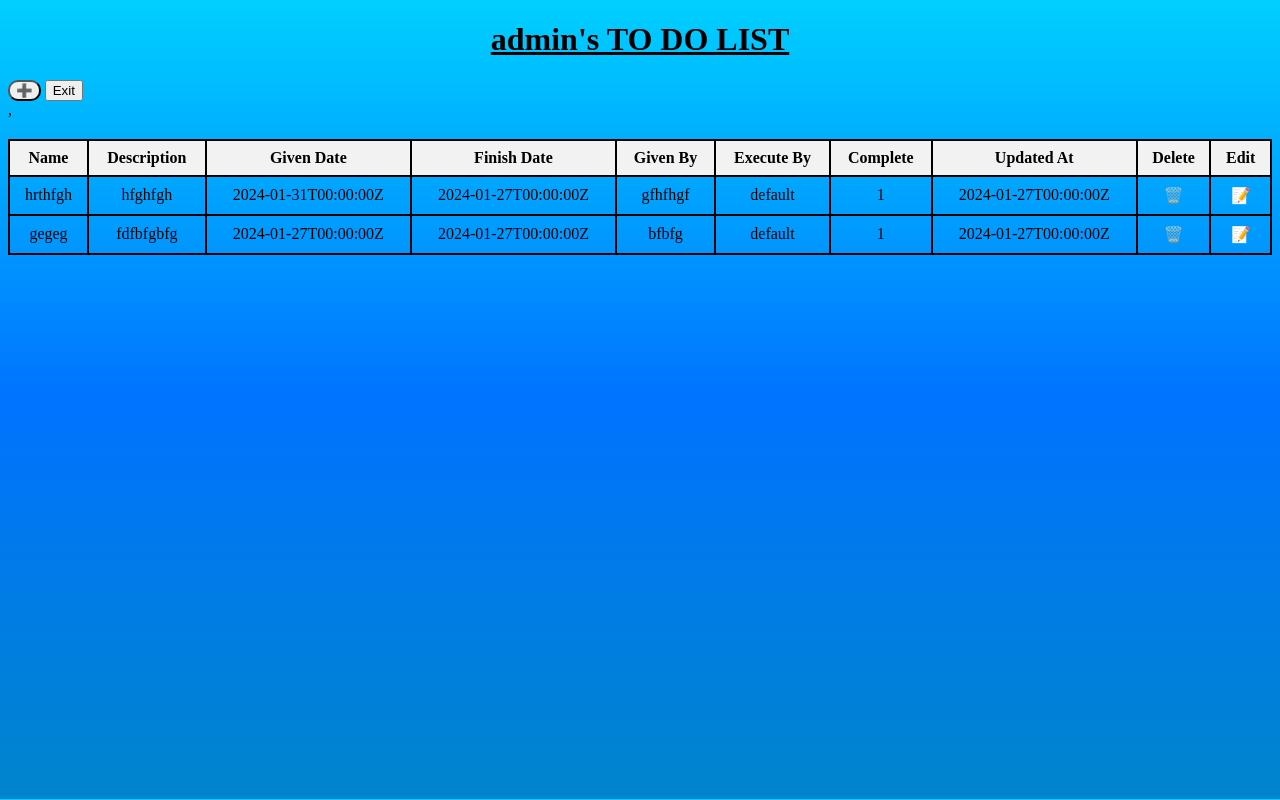
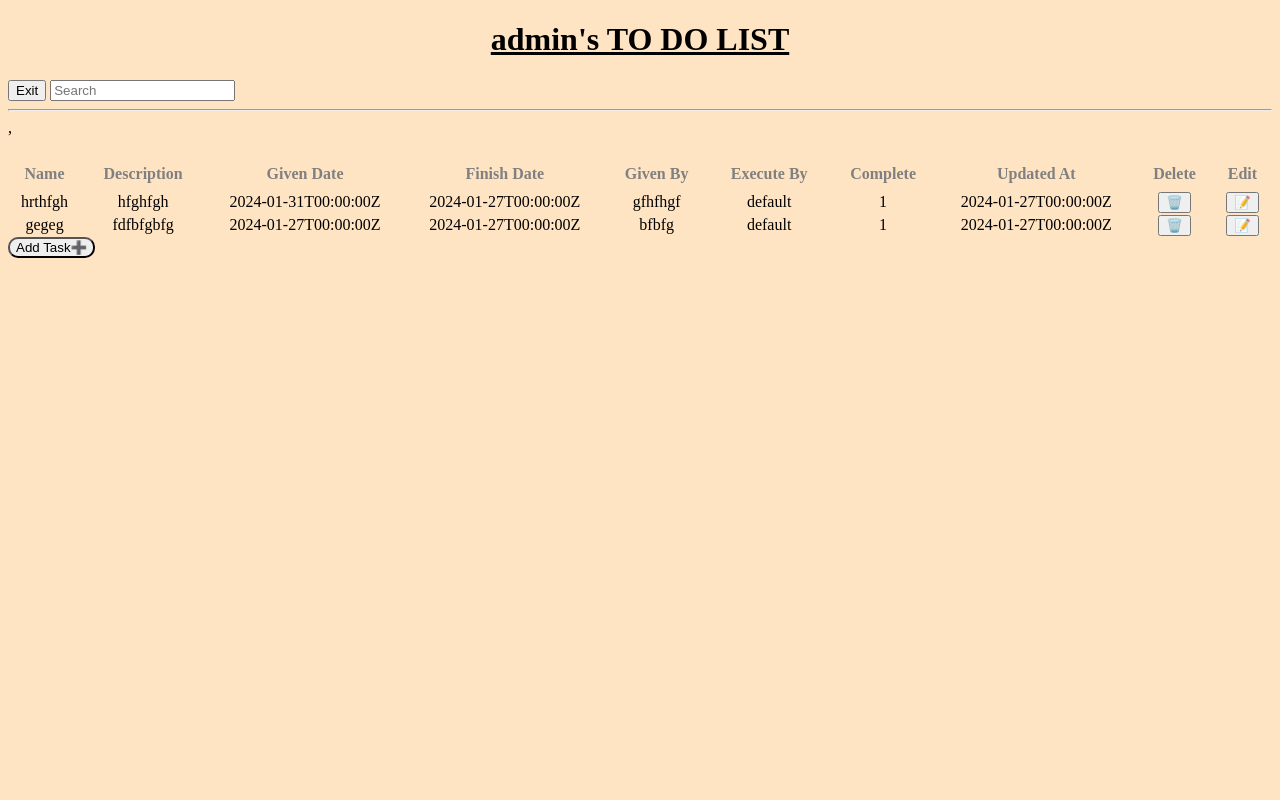
Before and after one commit to eyalyehiely/todo, a Django app: page / in a window 1280 px wide. Run offline with Django 4.2, Linux system fonts and the light colour scheme; a user stored in the database is signed in; data comes from the database, SQL or seed files in the repository; both versions use the stored data as it was after the commit.

Commit message:
33 commit

```diff
--- a/todo/models.py
+++ b/todo/models.py
@@ -1,13 +1,14 @@
 from django.db import models
 from django.contrib.auth.models import User
+from django.utils import timezone
 
 class Task(models.Model):
     name = models.TextField(max_length = 100)
     description= models.TextField(max_length = 250)
-    given_date = models.DateTimeField()
-    finish_date = models.DateTimeField()
+    given_date = models.DateTimeField(default=timezone.now)
+    finish_date = models.DateTimeField(null=True, blank=True)
     given_by= models.TextField(max_length = 20)
-    complete = models.BooleanField()
+    complete = models.TextField(max_length = 100)
     updated_at= models.DateTimeField()
     user_id = models.ForeignKey(User,on_delete = models.CASCADE)
     execute_by = models.TextField(max_length=100)
--- a/todo/static/js/app.js
+++ b/todo/static/js/app.js
@@ -1,11 +1,19 @@
+const pageDiv = document.createElement('div');
 
 function exit(){
     window.location.href= 'http://127.0.0.1:8000/login/'
 }
-
+const plusButton = document.createElement('button');
+plusButton.disabled =false;
+plusButton.textContent = 'Add Task➕';
+plusButton.id = 'plusButton';
+plusButton.addEventListener('click',()=>{
+    createCard()
+    plusButton.disabled =true;
+})
 
 const cardDiv = document.createElement('div');
-cardDiv.id = 'cardDiv'
+cardDiv.id = 'cardDiv';
 
 function createCard(){
     // creating new card
@@ -28,6 +36,7 @@ function createCard(){
     const currentDate = new Date();
     finishDate.min = currentDate.toLocaleString();
 
+
     const executeBy = document.createElement('input');
     executeBy.placeholder = 'Execute By';
     executeBy.id = 'executeBy';
@@ -42,6 +51,7 @@ function createCard(){
     exitButton.textContent = '🔙' ;
     exitButton.addEventListener('click',()=>{
     cardDiv.style.display ='none';
+    plusButton.disabled = false;
     })
 
 
@@ -53,8 +63,7 @@ function createCard(){
 //         }
 
 //     })
-
-//     })
+// })
 
 
 
@@ -65,39 +74,40 @@ function createCard(){
     cardDiv.appendChild(executeBy);
     cardDiv.appendChild(t);
     cardDiv.appendChild(finishDate);
-    cardDiv.appendChild(exitButton)
+    // cardDiv.appendChild(plusButton);
+    cardDiv.appendChild(exitButton);
     cardDiv.appendChild(saveButton);
 
 
 
 
     // styling
-    // cardDiv.style.marginTop='3vh';
-    // cardDiv.style.width = '20vw';
-    // cardDiv.style.height = '30vh';
-    // cardDiv.style.marginLeft = '10vw';
-    // cardDiv.style.border = '1px solid silver';
-    // cardDiv.style.backgroundColor='#00d0ff';
-    // // cardDiv.style.boxShadow= '5px 5px 5px 5px #00d0ff';
-    // cardDiv.style.display ='flex';
-    // cardDiv.style.flexDirection ='column';
-    // cardDiv.style.gap = '1em';
+    cardDiv.style.marginTop='3vh';
+    cardDiv.style.width = '20vw';
+    cardDiv.style.height = '30vh';
+    cardDiv.style.marginLeft = '10vw';
+    cardDiv.style.border = '1px solid silver';
+    cardDiv.style.backgroundColor='#00d0ff';
+    // cardDiv.style.boxShadow= '5px 5px 5px 5px #00d0ff';
+    cardDiv.style.display ='flex';
+    cardDiv.style.flexDirection ='column';
+    cardDiv.style.gap = '1em';
 
     // row styling
-    // name.style.marginTop='1vh';
-    // name.style.marginLeft='1vw';
-    // name.style.marginRight='1vw';
-    // description.style.marginLeft='1vw';
-    // description.style.marginRight='1vw';
-    // executeBy.style.marginLeft='1vw';
-    // executeBy.style.marginRight='1vw';
-    // finishDate.style.marginLeft='1vw';
-    // finishDate.style.marginRight='1vw';
-    // t.style.marginLeft='1vw';
-    // saveButton.style.marginLeft='1vw';
-    // saveButton.style.marginRight='1vw';
-    // exitButton.style.marginLeft='1vw';
-    // exitButton.style.marginRight='1vw';
+    name.style.marginTop='1vh';
+    name.style.marginLeft='1vw';
+    name.style.marginRight='1vw';
+    description.style.marginLeft='1vw';
+    description.style.marginRight='1vw';
+    executeBy.style.marginLeft='1vw';
+    executeBy.style.marginRight='1vw';
+    finishDate.style.marginLeft='1vw';
+    finishDate.style.marginRight='1vw';
+    t.style.marginLeft='1vw';
+    saveButton.style.marginLeft='1vw';
+    saveButton.style.marginRight='1vw';
+    exitButton.style.marginLeft='1vw';
+    exitButton.style.marginRight='1vw';
 
 
 
@@ -168,9 +178,9 @@ function editTask(itemId){
     const returnButton = document.createElement('button');
     returnButton.id = 'return';
     returnButton.textContent = '🔙' ;
-
     returnButton.addEventListener('click',()=>{
-    editDiv.style.display ='none';
+        editDiv.style.display ='none';
+        plusButton.disabled = false;
     })
 
 
@@ -195,6 +205,7 @@ function editTask(itemId){
         })
         .catch((error)  => {
             document.getElementById('create').innerHTML = 'Error transpassing tasks. Please try again.';
+            console.log('Error transpassing tasks',error)
         })
 
 
@@ -216,33 +227,33 @@ function editTask(itemId){
 
 
     // styling
-//     editDiv.style.marginTop='3vh';
-//     editDiv.style.width = '20vw';
-//     editDiv.style.height = '35vh';
-//     editDiv.style.marginLeft = '20vw';
-//     editDiv.style.border = '1px solid silver';
-//     editDiv.style.backgroundColor='#00d0ff';
-//     editDiv.style.display ='flex';
-//     editDiv.style.flexDirection ='column';
-//     editDiv.style.gap = '1em';
+    editDiv.style.marginTop='3vh';
+    editDiv.style.width = '20vw';
+    editDiv.style.height = '35vh';
+    editDiv.style.marginLeft = '20vw';
+    editDiv.style.border = '1px solid silver';
+    editDiv.style.backgroundColor='gray';
+    editDiv.style.display ='flex';
+    editDiv.style.flexDirection ='column';
+    editDiv.style.gap = '1em';
 
-//     // row styling
-//     name.style.marginTop='1vh';
-//     name.style.marginLeft='1vw';
-//     name.style.marginRight='1vw';
-//     description.style.marginLeft='1vw';
-//     description.style.marginRight='1vw';
-//     executeBy.style.marginLeft='1vw';
-//     executeBy.style.marginRight='1vw';
-//     finishDate.style.marginLeft='1vw';
-//     finishDate.style.marginRight='1vw';
-//     status.style.marginLeft='1vw';
-//     status.style.marginRight='1vw';
-//     t.style.marginLeft='1vw';
-//     editButton.style.marginLeft='1vw';
-//     editButton.style.marginRight='1vw';
-//    returnButton.style.marginLeft='1vw';
-//    returnButton.style.marginRight='1vw';
+    //  row styling
+    name.style.marginTop='1vh';
+    name.style.marginLeft='1vw';
+    name.style.marginRight='1vw';
+    description.style.marginLeft='1vw';
+    description.style.marginRight='1vw';
+    executeBy.style.marginLeft='1vw';
+    executeBy.style.marginRight='1vw';
+    finishDate.style.marginLeft='1vw';
+    finishDate.style.marginRight='1vw';
+    status.style.marginLeft='1vw';
+    status.style.marginRight='1vw';
+    t.style.marginLeft='1vw';
+    editButton.style.marginLeft='1vw';
+    editButton.style.marginRight='1vw';
+   returnButton.style.marginLeft='1vw';
+   returnButton.style.marginRight='1vw';
 
 
 
@@ -286,6 +297,7 @@ function getTasks() {
                         <th>Delete</th>
                         <th>Edit</th>
                     </tr>
+                    <hr>
                     ${response.data.tasks.map(item => `
                         <tr>
                             <td>${item.name}</td>
@@ -345,9 +357,27 @@ function getTasks() {
 
 
 
+function search() {
+    const input = document.getElementById('search').value;
+    axios.get(`http://127.0.0.1:8000/api/search/${input}`).then((response) => {
+        const matchingItems = response.data.tasks.filter(item => item.includes(input));
+
+        if (matchingItems.length > 0) {
+            document.getElementById('output').innerHTML = matchingItems.join('<br>');
+        } else {
+            document.getElementById('output').innerHTML = 'No results found.';
+        }
+    }).catch((error) => {
+        console.error('Error fetching data',error);
+    });
+}
 
 
 
+
+
+
+document.body.appendChild(plusButton);
 document.body.appendChild(cardDiv);
 document.body.appendChild(editDiv);
 
--- a/todo/static/todo/home.css
+++ b/todo/static/todo/home.css
@@ -10,27 +10,21 @@ table {
     margin-top: 20px;
 }
 
-th, td {
-    border: 2px solid black;
+th {
+    /* border: 2px solid black; */
     padding: 8px;
     text-align: center;
-}
-
-th {
-    background-color:#f2f2f2;
+    font-family: 'Segoe UI, Tahoma, Geneva, Verdana, sans-serif';
+    /* background-color:#f2f2f2; */
+    color: gray;
 }
 
 
-
-
-td button {
-    border: none;
-    background: none;
-    cursor: pointer;
-    font-size: 16px;
+tr{
+padding: 8px;
+text-align: center;
+/* font-family:'Franklin Gothic Medium', 'Arial Narrow', Arial, sans-s; */
 }
-
-
 
 tr:hover{
     background-color: #dddddd;
@@ -38,11 +32,13 @@ tr:hover{
 }
 
 
-
+#tableDiv{
+    border-radius: 2px;
+}
 
 
 body{
-    background: linear-gradient( #00d0ff, #0073ff, #0085cc);
+    background-color: bisque;
 }
 
 
@@ -53,34 +49,36 @@ body{
 }
 
 
+/*
+#cardDiv {
 
-#cardDiv {
-    margin-top: 3vh;
-    width: 20vw;
-    height: 30vh;
-    margin-left: 10vw;
-    /* border: 1px solid silver; */
-    /* background-color: #00d0ff; */
-    display: flex;
-    flex-direction: column;
-    gap: 1em;
-    margin-top: 1vh;
-    margin-left: 1vw;
-    margin-right: 1vw;
+    border: 1px solid #ddd;
+    border-radius: 8px;
+    box-shadow: 0 4px 8px rgba(0, 0, 0, 0.1);
+    margin: 20px;
+    padding: 16px;
+    background-color:green;
+} */
+
+/* .card h3 {
+    color: #333;
 }
 
+.card p {
+    color: #666;
+} */
 
+
+/*
 #editDiv{
     margin-top: 3vh;
     width: 20vw;
     height: 35vh;
     margin-left: 20vw;
-    /* border: 1px solid silver; */
-    /* background-color: #00d0ff;  */
+    border: 1px solid silver;
+    background-color: #00d0ff;
     display: flex;
     flex-direction: column;
     gap: 1em;
-    margin-top: 1vh;
-    margin-left: 1vw;
     margin-right: 1vw;
-}
+} */
--- a/todo/templates/todo/home.html
+++ b/todo/templates/todo/home.html
@@ -13,17 +13,18 @@
 </head>
 <body>
     <h1 id=" title">{{request.user}}'s TO DO LIST</h1>
-    <button id='plusButton'  onclick="createCard()"> ➕</button>
+
     <button onclick="exit()">Exit</button>
+    <input type="search" name="search" id="search" placeholder="Search" oninput="search()">
     <div id="plus"><div>
     <div id="create"></div>
 
     <div id="tasks"></div>
 
+   <div id="output"></div>
 
 
-
-<link rel="stylesheet" href="{% static 'todo/home.css/' %}">
+<link rel="stylesheet" href="{% static 'todo/home.css' %}">
 </body>
 
 </html>
--- a/todo/templates/todo/login.html
+++ b/todo/templates/todo/login.html
@@ -48,7 +48,6 @@
             </div>
             <div>
               <p class="text-center">Not a member? <a href = '/register'>Sign up</a> </p>
-              <p class="text-center">Forgot your password? <a href='/login/forgot_password'>Click here</a> </p>
             </div>
 
         </form>
--- a/todo/urls.py
+++ b/todo/urls.py
@@ -10,4 +10,6 @@ path('api/read',views.get_tasks,name='get_tasks'),
 path('api/delete/<int:task_id>/', views.delete_task, name='delete_task'),
 path('api/update/<int:task_id>/',views.update_task, name ='update_task'),
 path('api/execute_by',views.execute_by,name='execute_by'),
+path('api/search/<str:input>/',views.search,name='search'),
+
 ]
--- a/todo/views.py
+++ b/todo/views.py
@@ -62,7 +62,7 @@ def register(request):
 def createTask(request):
     name = json.loads(request.body)['name']
     description = json.loads(request.body)['description']
-    date = timezone.now.strftime('%Y-%m-%d %H:%M:%S')
+    date = datetime.datetime.now()
     finishDate = json.loads(request.body)['finishDate']
     givenBy = request.user.username
     execute_by =json.loads(request.body)['executeBy']
@@ -113,7 +113,7 @@ def update_task(request,task_id):
         finishDate = json.loads(request.body)['finishDate']
         givenBy = request.user.username
         execute_by =json.loads(request.body)['executeBy']
-        complete = False
+        complete =  json.loads(request.body)['status']
         updateAt = datetime.datetime.now()
 
         task.name = name
@@ -135,9 +135,12 @@ def execute_by():
     try:
         users = User.objects.all()
         usernames = []
-        i=0
         for user in users:
-            usernames.append({f'user{[i]}':user.username})
+            usernames.append({'user':user.username})
         return JsonResponse({'users':usernames})
     except:
         return JsonResponse({'status':'No data'})
+
+
+def search(request,input):
+    return get_tasks(request)
--- a/todo_project/settings.py
+++ b/todo_project/settings.py
@@ -79,6 +79,7 @@ DATABASES = {
     'default': {
         'ENGINE': 'django.db.backends.sqlite3',
         'NAME': BASE_DIR / 'db.sqlite3',
+        'TIME_ZONE':'UTC'
     }
 }
 
```
Also changed, not shown: db.sqlite3, todo/migrations/0006_alter_task_given_date.py (added), todo/migrations/0007_alter_task_finish_date_alter_task_updated_at.py (added), todo/migrations/0008_alter_task_finish_date_alter_task_given_date_and_more.py (added), todo/migrations/0009_alter_task_finish_date_alter_task_given_date.py (added), todo/migrations/0010_alter_task_complete.py (added).
